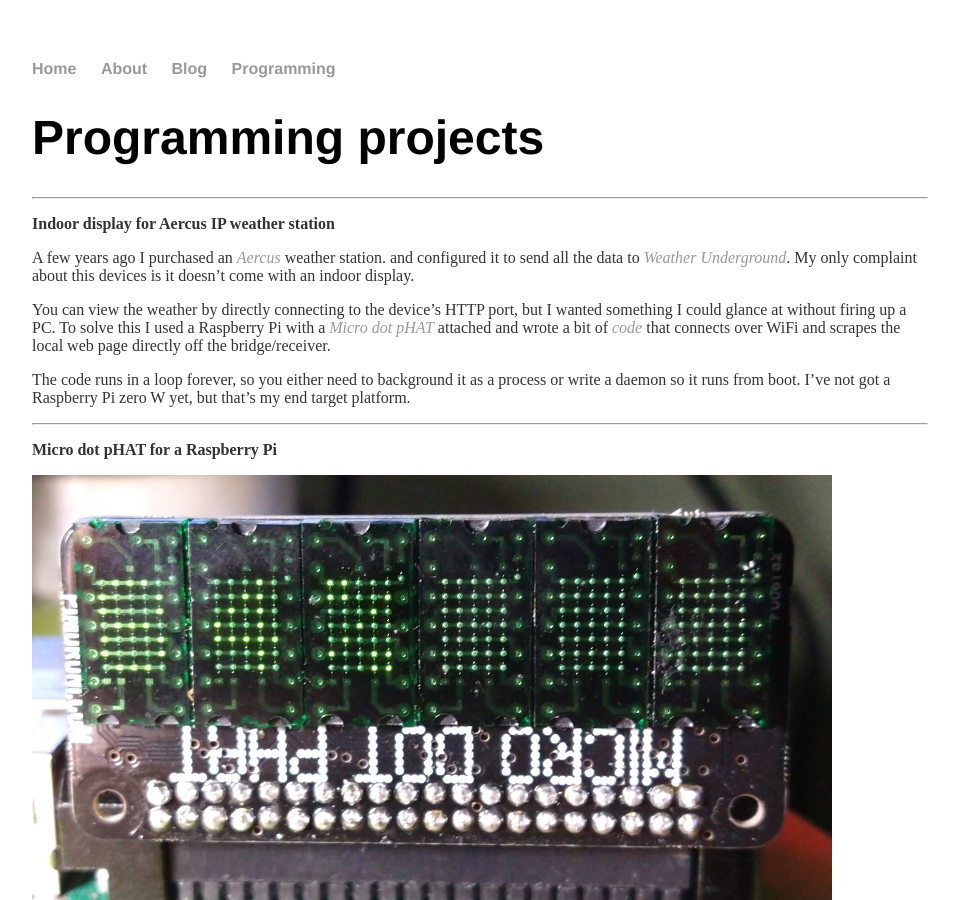
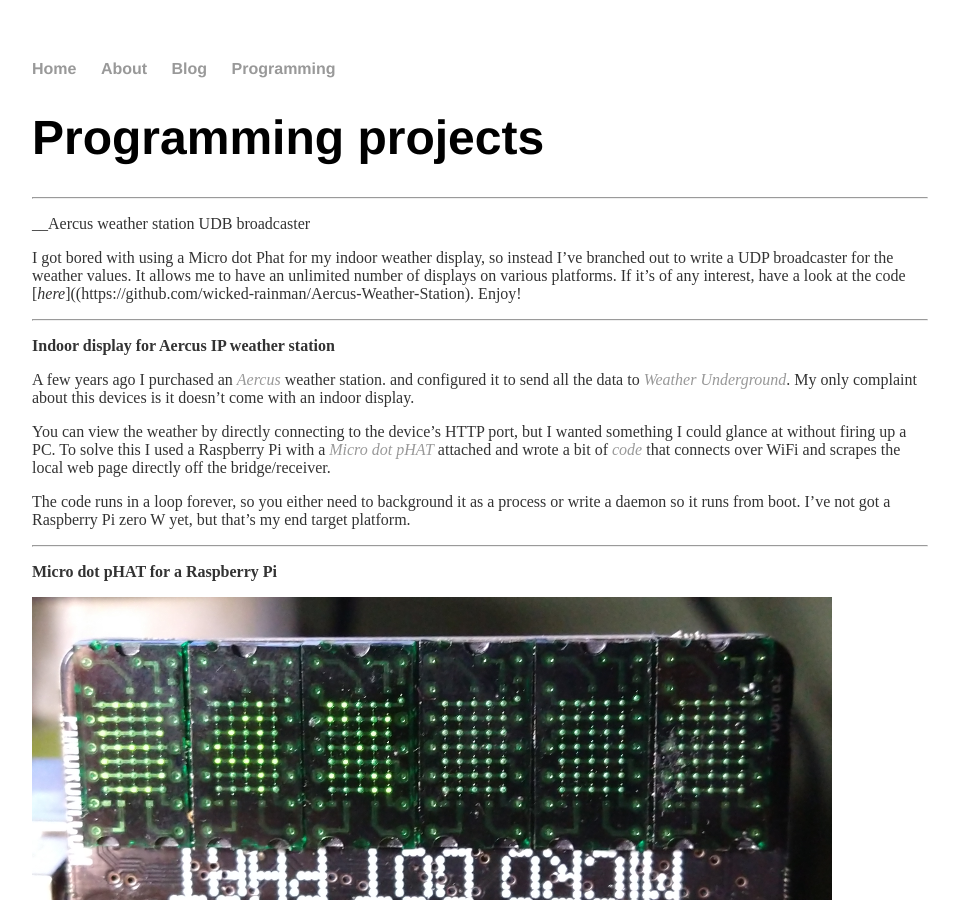
Before and after one commit to wicked-rainman/wicked-rainman.github.io, a Jekyll site: the page built from projects/index.md, in a window 1280 px wide and 900 px high. Shown: the whole window, without its empty margins (160-1119 px from the left). Built offline with Jekyll 4.4.1, drawn with Linux system fonts in a browser that asks for light colours.

Commit message:
Update index.md

```diff
--- a/projects/index.md
+++ b/projects/index.md
@@ -6,6 +6,12 @@ title: Wicked Rainman's projects
 # Programming projects
 
 ---------------------
+
+__Aercus weather station UDB broadcaster
+
+I got bored with using a Micro dot Phat for my indoor weather display, so instead I've branched out to write a UDP broadcaster for the weather values. It allows me to have an unlimited number of displays on various platforms. If it's of any interest, have a look at the code [_here_]((https://github.com/wicked-rainman/Aercus-Weather-Station). Enjoy!
+
+--------------------
 
 __Indoor display for Aercus IP weather station__
 
```
